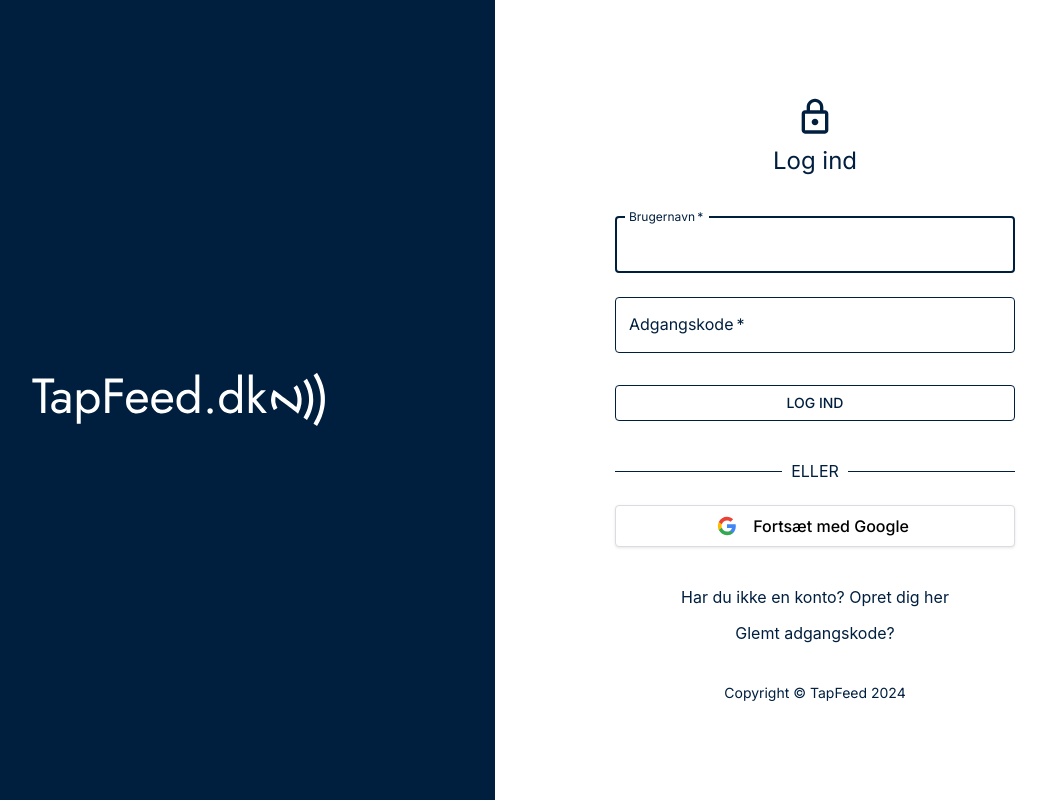
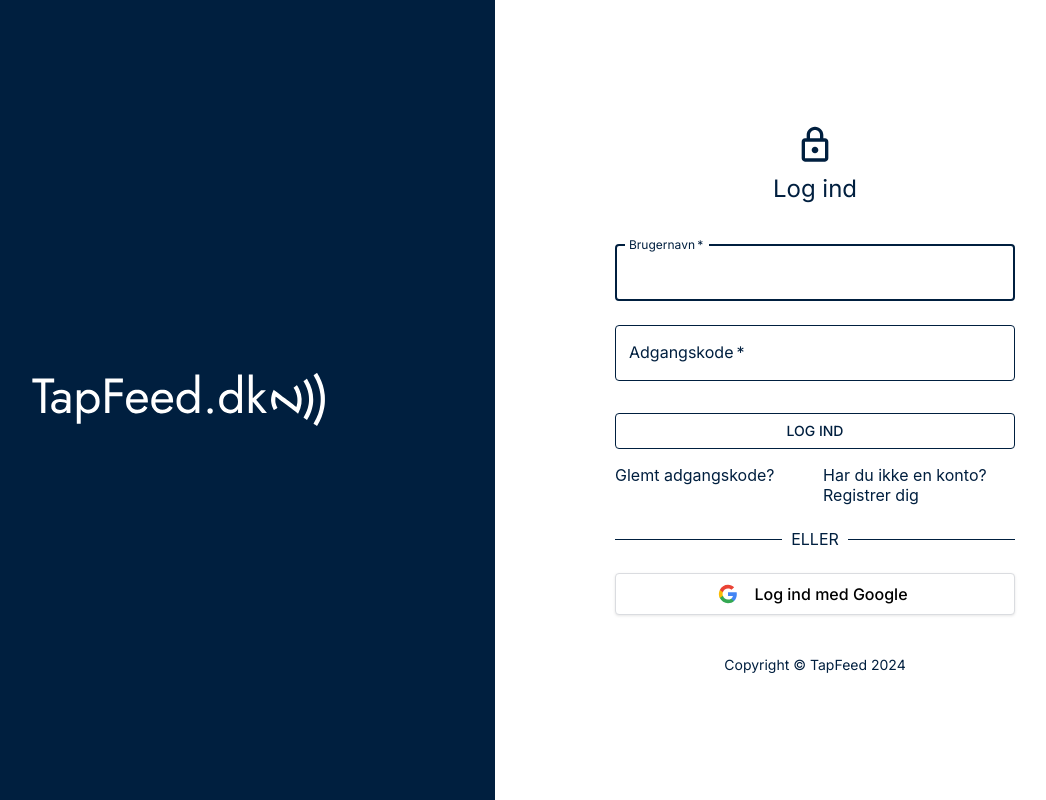
Before and after one commit to konradkjems/mytapfeed-frontend, a React (Create React App) app: page /login in a window 1280 px wide. Shown: the whole page, without its empty margins (145-1191 px from the left). Built offline with nearby package versions, Linux system fonts and the light colour scheme; no server answers.

Commit message:
v0.3.2 revert login method

```diff
--- a/src/App.js
+++ b/src/App.js
@@ -14,7 +14,6 @@
 import { ThemeProvider } from './context/ThemeContext';
 import LandingPages from './components/LandingPages';
 import LandingPageView from './components/LandingPageView';
-import { SpeedInsights } from '@vercel/speed-insights/react';
 
 function App() {
   return (
@@ -57,7 +56,6 @@
             </Routes>
           </div>
         </Router>
-        <SpeedInsights />
       </AuthProvider>
     </ThemeProvider>
   );
--- a/src/components/Login.js
+++ b/src/components/Login.js
@@ -1,20 +1,23 @@
 import React, { useState } from 'react';
-import { useNavigate, Link } from 'react-router-dom';
+import { useNavigate, Link as RouterLink } from 'react-router-dom';
+import { useAuth } from '../context/AuthContext';
+import logo from '../assets/tapfeed logo white wide transparent.svg';
 import {
+  Avatar,
+  Button,
+  CssBaseline,
+  TextField,
+  Link,
+  Paper,
   Box,
+  Grid,
   Typography,
-    TextField,
-    Button,
   Alert,
-    Grid,
-    Divider,
-    Stack
+  Divider
 } from '@mui/material';
 import LockOutlinedIcon from '@mui/icons-material/LockOutlined';
-import logo from '../assets/tapfeed logo white wide transparent.svg';
+import { createTheme, ThemeProvider } from '@mui/material/styles';
 import googleIcon from '../assets/google.svg';
-import { createTheme, ThemeProvider } from '@mui/material/styles';
-import { useAuth } from '../context/AuthContext';
 import API_URL from '../config';
 
 const defaultTheme = createTheme({
@@ -31,16 +34,37 @@
   },
 });
 
+function Copyright(props) {
+  return (
+    <Typography variant="body2" color="text.secondary" align="center" {...props}>
+      {'Copyright © '}
+      <Link color="inherit" component={RouterLink} to="/">
+        TapFeed
+      </Link>{' '}
+      {new Date().getFullYear()}
+    </Typography>
+  );
+}
+
 const Login = () => {
+  const [formData, setFormData] = useState({
+    username: '',
+    password: ''
+  });
+  const [error, setError] = useState('');
   const navigate = useNavigate();
-    const { setIsAuthenticated, fetchUserData } = useAuth();
-    const [username, setUsername] = useState('');
-    const [password, setPassword] = useState('');
-    const [error, setError] = useState('');
+  const { setIsAuthenticated } = useAuth();
   const [isLoading, setIsLoading] = useState(false);
 
-    const handleSubmit = async (e) => {
-        e.preventDefault();
+  const handleChange = (e) => {
+    setFormData({
+      ...formData,
+      [e.target.name]: e.target.value
+    });
+  };
+
+  const handleSubmit = async (event) => {
+    event.preventDefault();
     setError('');
     setIsLoading(true);
 
@@ -49,23 +73,24 @@
             method: 'POST',
             headers: {
                 'Content-Type': 'application/json',
+                'Accept': 'application/json'
             },
             credentials: 'include',
-                body: JSON.stringify({ username, password })
+            body: JSON.stringify(formData)
         });
 
         const data = await response.json();
+        console.log('Login response:', { status: response.status, data });
 
         if (response.ok) {
             setIsAuthenticated(true);
-                await fetchUserData();
             navigate('/dashboard');
         } else {
-                setError(data.message || 'Der opstod en fejl ved login');
+            setError(data.message || `Login fejlede (${response.status})`);
         }
     } catch (error) {
         console.error('Login fejl:', error);
-            setError('Der opstod en fejl ved login');
+        setError(`Der opstod en fejl under login: ${error.message}`);
     } finally {
         setIsLoading(false);
     }
@@ -78,7 +103,6 @@
   return (
     <ThemeProvider theme={defaultTheme}>
       <Grid container sx={{ height: '100vh' }}>
-                {/* Logo side */}
         <Grid
           item
           xs={12}
@@ -100,7 +124,6 @@
           />
         </Grid>
 
-                {/* Login form side */}
         <Grid
           item
           xs={12}
@@ -143,8 +166,8 @@
                 name="username"
                 autoComplete="username"
                 autoFocus
-                                value={username}
-                                onChange={(e) => setUsername(e.target.value)}
+                value={formData.username}
+                onChange={handleChange}
                 sx={{
                   '& .MuiOutlinedInput-root': {
                     '& fieldset': {
@@ -174,8 +197,8 @@
                 type="password"
                 id="password"
                 autoComplete="current-password"
-                                value={password}
-                                onChange={(e) => setPassword(e.target.value)}
+                value={formData.password}
+                onChange={handleChange}
                 sx={{
                   '& .MuiOutlinedInput-root': {
                     '& fieldset': {
@@ -214,6 +237,39 @@
               >
                 {isLoading ? 'Logger ind...' : 'LOG IND'}
               </Button>
+
+              <Grid container spacing={2}>
+                <Grid item xs={12} sm={6}>
+                  <Link
+                    component={RouterLink}
+                    to="/reset-password"
+                    sx={{
+                      color: 'primary.main',
+                      textDecoration: 'none',
+                      '&:hover': {
+                        textDecoration: 'underline',
+                      },
+                    }}
+                  >
+                    Glemt adgangskode?
+                  </Link>
+                </Grid>
+                <Grid item xs={12} sm={6}>
+                  <Link
+                    component={RouterLink}
+                    to="/register"
+                    sx={{
+                      color: 'primary.main',
+                      textDecoration: 'none',
+                      '&:hover': {
+                        textDecoration: 'underline',
+                      },
+                    }}
+                  >
+                    Har du ikke en konto? Registrer dig
+                  </Link>
+                </Grid>
+              </Grid>
             </Box>
 
             <Divider sx={{
@@ -227,7 +283,6 @@
               ELLER
             </Divider>
 
-                        <Stack spacing={2} sx={{ width: '100%', mb: 3 }}>
             <Button
               fullWidth
               variant="contained"
@@ -257,36 +312,8 @@
                 },
               }}
             >
-                                Fortsæt med Google
+              Log ind med Google
             </Button>
-                        </Stack>
-
-                        <Box sx={{
-                            display: 'flex',
-                            justifyContent: 'space-between',
-                            mt: 2
-                        }}>
-                            <Link
-                                to="/register"
-                                style={{
-                                    color: '#001F3F',
-                                    textDecoration: 'none'
-                                }}
-                            >
-                                Har du ikke en konto? Opret dig her
-                            </Link>
-                        </Box>
-
-                        <Link
-                            to="/forgot-password"
-                            style={{
-                                color: '#001F3F',
-                                textDecoration: 'none',
-                                marginTop: '16px'
-                            }}
-                        >
-                            Glemt adgangskode?
-                        </Link>
 
             <Typography
               variant="body2"
--- a/src/context/AuthContext.js
+++ b/src/context/AuthContext.js
@@ -5,89 +5,148 @@
 
 export const AuthProvider = ({ children }) => {
     const [isAuthenticated, setIsAuthenticated] = useState(false);
-  const [user, setUser] = useState(null);
-  const [loading, setLoading] = useState(true);
+    const [isLoading, setIsLoading] = useState(true);
+    const [userData, setUserData] = useState(null);
+    const [error, setError] = useState(null);
 
     const fetchUserData = async () => {
         try {
-      const response = await fetch(`${API_URL}/auth/user`, {
+            setIsLoading(true);
+            const response = await fetch(`${API_URL}/user/profile`, {
                 credentials: 'include'
             });
 
+            const contentType = response.headers.get("content-type");
+            if (!contentType || !contentType.includes("application/json")) {
+                throw new Error('Serveren returnerede ikke JSON data');
+            }
+
             if (response.ok) {
-        const userData = await response.json();
-        setUser(userData);
-        setIsAuthenticated(true);
+                const data = await response.json();
+                setUserData(data);
+                setError(null);
             } else {
-        setIsAuthenticated(false);
-        setUser(null);
+                let errorMessage = 'Kunne ikke hente brugerdata';
+                try {
+                    const errorData = await response.json();
+                    errorMessage = errorData.message || errorMessage;
+                } catch (e) {
+                    console.error('Kunne ikke parse fejlbesked:', e);
+                }
+                throw new Error(errorMessage);
             }
         } catch (error) {
-      console.error('Error fetching user data:', error);
-      setIsAuthenticated(false);
-      setUser(null);
+            console.error('Fejl ved hentning af brugerdata:', error);
+            setError(error.message);
+            setUserData(null);
+        } finally {
+            setIsLoading(false);
         }
     };
 
     useEffect(() => {
+        let isMounted = true;
+
         const checkAuthStatus = async () => {
             try {
                 const response = await fetch(`${API_URL}/auth/status`, {
                     credentials: 'include'
                 });
 
-        if (response.ok) {
-          await fetchUserData();
+                const contentType = response.headers.get("content-type");
+                if (!contentType || !contentType.includes("application/json")) {
+                    throw new Error('Serveren returnerede ikke JSON data');
+                }
+
+                const data = await response.json();
+
+                if (isMounted) {
+                    setIsAuthenticated(data.isAuthenticated);
                 }
             } catch (error) {
-        console.error('Auth check error:', error);
+                console.error('Auth check failed:', error);
+                if (isMounted) {
                     setIsAuthenticated(false);
-        setUser(null);
-      } finally {
-        setLoading(false);
+                    setError('Kunne ikke verificere login status');
+                }
             }
         };
 
         checkAuthStatus();
+
+        return () => {
+            isMounted = false;
+        };
     }, []);
+
+    useEffect(() => {
+        let isMounted = true;
+
+        const loadUserData = async () => {
+            if (isAuthenticated) {
+                try {
+                    await fetchUserData();
+                } catch (error) {
+                    if (isMounted) {
+                        console.error('Fejl ved indlæsning af brugerdata:', error);
+                    }
+                }
+            } else {
+                setUserData(null);
+            }
+            if (isMounted) {
+                setIsLoading(false);
+            }
+        };
+
+        loadUserData();
+
+        return () => {
+            isMounted = false;
+        };
+    }, [isAuthenticated]);
 
     const logout = async () => {
         try {
-      await fetch(`${API_URL}/auth/logout`, {
+            const response = await fetch(`${API_URL}/auth/logout`, {
                 method: 'POST',
                 credentials: 'include'
             });
+
+            if (response.ok) {
                 setIsAuthenticated(false);
-      setUser(null);
+                setUserData(null);
+            } else {
+                throw new Error('Kunne ikke logge ud');
+            }
         } catch (error) {
-      console.error('Logout error:', error);
+            console.error('Fejl ved logout:', error);
+            throw error;
         }
     };
 
-  if (loading) {
-    return null;
-  }
+    const value = {
+        isAuthenticated,
+        setIsAuthenticated,
+        isLoading,
+        userData,
+        setUserData,
+        fetchUserData,
+        error,
+        logout
+    };
 
     return (
-    <AuthContext.Provider value={{
-      isAuthenticated,
-      setIsAuthenticated,
-      user,
-      setUser,
-      logout,
-      fetchUserData
-    }}>
-      {children}
+        <AuthContext.Provider value={value}>
+            {!isLoading && children}
         </AuthContext.Provider>
     );
 };
 
 export const useAuth = () => {
     const context = useContext(AuthContext);
-  if (!context) {
+    if (context === null) {
         throw new Error('useAuth must be used within an AuthProvider');
     }
     return context;
 };
-
-export default AuthContext;
```
Lines whose indentation alone changed are shown as unchanged.
